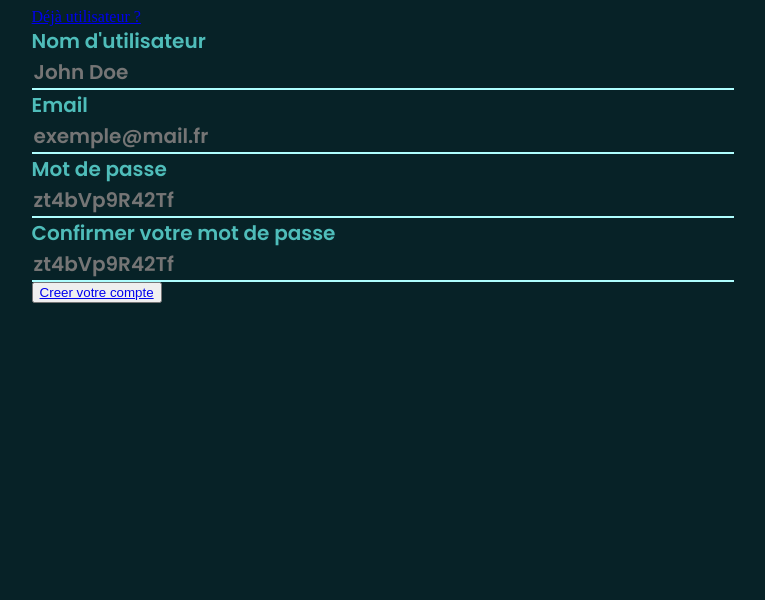
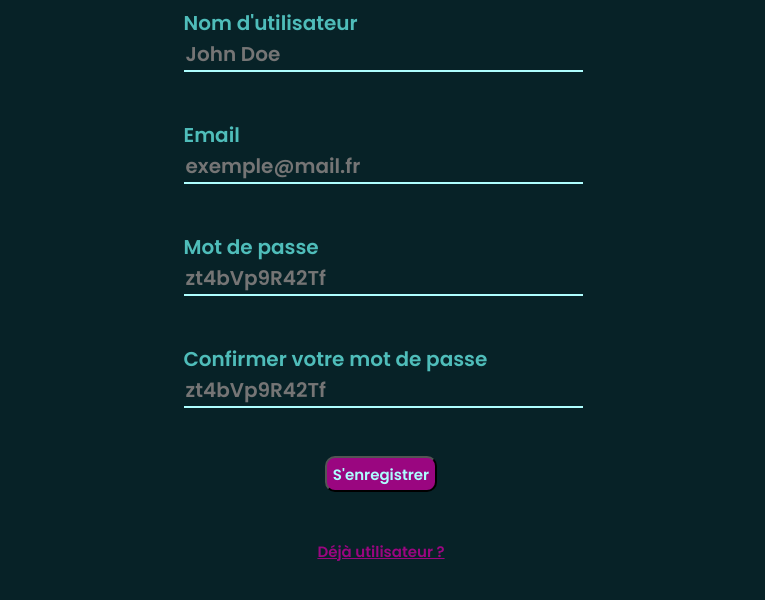
Before and after one commit to charlescosneau/design-system-2022-groupe13, a React (Create React App) app: page /register in a window 1280 px wide. Shown: the top 600 px of the page, without its empty margins (259-1024 px from the left). Built offline with nearby package versions, Linux system fonts and the light colour scheme.

Commit message:
cta styles

```diff
--- a/src/components/CallToAction.jsx
+++ b/src/components/CallToAction.jsx
@@ -1,11 +1,11 @@
 import React from 'react';
 import { Link } from "react-router-dom";
 
-export default function ButtonSubmit(props) {
+export default function CallToAction(props) {
   return (
     <>
-    <button>
-      <Link to={props.link}>{props.text}</Link>
+    <button className={props.ctaClassName}>
+      <Link className={props.ctaLabelClassName} to={props.link}>{props.text}</Link>
     </button>
     </>
   );
--- a/src/components/RouterLink.jsx
+++ b/src/components/RouterLink.jsx
@@ -4,7 +4,7 @@ import { Link } from "react-router-dom";
 export default function RouterLink(props) {
   return (
     <>
-      <Link to={props.to}>{props.text}</Link>
+      <Link className={props.routerLinkClassName} to={props.to}>{props.text}</Link>
     </>
   );
 }
--- a/src/screens/ForgotPassword/components/FormForgotPassword.jsx
+++ b/src/screens/ForgotPassword/components/FormForgotPassword.jsx
@@ -5,10 +5,10 @@ import CallToAction from '../../../components/CallToAction';
 export default function FormForgotPassword() {
   return (
     <>
-      <form action="">
+      <form action="" className="container-input-label content">
         <InputField type="password" id='input-password' placeholder='zt4bVp9R42Tf'  labelValue="Mot de passe" htmlFor="input-password" labelClassName="input-label" />
         <InputField type="password" id='input-password-confirm' placeholder='zt4bVp9R42Tf'  labelValue="Confirmer votre mot de passe" htmlFor="input-password-confirm" labelClassName="input-label" />
-        <CallToAction link="/" text="Changer mot de passe"/>
+        <CallToAction link="/" text="Confirmer" ctaClassName="cta-primary" ctaLabelClassName="cta-primary-label"/>
       </form>
     </>
   )
--- a/src/screens/Login/components/FormLogIn.jsx
+++ b/src/screens/Login/components/FormLogIn.jsx
@@ -9,10 +9,10 @@ export default function FormLogIn() {
       <form action="" className="container-input-label content">
         <InputField type="text" id="input-email" placeholder='exemple@mail.fr' htmlFor="input-email" labelValue="Email" labelClassName="input-label"/>
         <InputField type="password" id='input-password' placeholder='zt4bVp9R42Tf' htmlFor="input-password" labelValue="Mot de passe" labelClassName="input-label" />
-        <div>
-          <CallToAction link="/home" text="Se connecter"/>
-          <RouterLink to="/forgotpassword" text="Mot de passe oublié" />
-          <RouterLink to="register" text="Vous n'avez pas de compte ?" />
+        <CallToAction link="/home" text="Se connecter" ctaClassName="cta-primary" ctaLabelClassName="cta-primary-label"/>
+        <div className='df'>
+          <RouterLink to="register" text="Vous n'avez pas de compte ?" routerLinkClassName="router-link" />
+          <RouterLink to="/forgotpassword" text="Mot de passe oublié" routerLinkClassName="router-link" />
         </div>
       </form>
     </>
--- a/src/screens/Register/components/FormRegister.jsx
+++ b/src/screens/Register/components/FormRegister.jsx
@@ -6,13 +6,15 @@ import RouterLink from '../../../components/RouterLink';
 export default function FormRegister() {
   return (
     <>
-      <form action="">
-        <RouterLink to="/" text="Déjà utilisateur ?" />
+      <form action="" className="container-input-label content">
         <InputField type="text" id='input-username' placeholder="John Doe" labelValue="Nom d'utilisateur" htmlFor="input-username" labelClassName="input-label" />
         <InputField type="text" id="input-email" placeholder='exemple@mail.fr' labelValue="Email" htmlFor="input-email" labelClassName="input-label" />
         <InputField type="password" id='input-password' placeholder='zt4bVp9R42Tf' labelValue="Mot de passe" htmlFor="input-password" labelClassName="input-label" />
         <InputField type="password" id='input-password-confirm' placeholder='zt4bVp9R42Tf' labelValue="Confirmer votre mot de passe" htmlFor="input-password-confirm" labelClassName="input-label" />
-        <CallToAction link="/home" text="Creer votre compte" />
+        <CallToAction link="/home" text="S'enregistrer" ctaClassName="cta-primary" ctaLabelClassName="cta-primary-label" />
+        <div className='df'>
+          <RouterLink to="/" text="Déjà utilisateur ?" routerLinkClassName="router-link" />
+        </div>
       </form>
     </>
   )
--- a/src/styles/components/callToAction.css
+++ b/src/styles/components/callToAction.css
@@ -6,10 +6,9 @@
 }
 
 .cta-primary {
-  width: 200px;
-  height: 50px;
+  height: 4.5vh;
   background-color: var(--primary-cta-color);
-  color: var(--primary-content-color);
+  border-radius: 10px;
 }
 
 .cta-primary:hover {
@@ -30,3 +29,9 @@
 .cta-primary-disabled {
   color: var(--disable-cta-color)
 }
+
+.cta-primary-label {
+  font: 600 15px "Poppins", sans-serif;
+  color: var(--primary-content-color);
+  text-decoration: none;
+}
--- /dev/null
+++ b/src/styles/components/routerLink.css
@@ -0,0 +1,4 @@
+.router-link {
+  font: 600 15px "Poppins", sans-serif;
+  color: var(--primary-cta-color);
+}
--- a/src/styles/mainClass.css
+++ b/src/styles/mainClass.css
@@ -1,5 +1,7 @@
 @import './colors/mainColors.css';
 @import './fonts/mainFonts.css';
+@import './components/callToAction.css';
+@import './components/routerLink.css';
 
 body {
   background-color: var(--primary-bg-color);
@@ -25,11 +27,6 @@ body {
   font: 700 48px "Poppins", sans-serif;
 }
 
-.button-primary {
-  background-color: var(--primary-cta-color);
-  font: 600 22px "Poppins", sans-serif;
-}
-
 input {
   font: 600 20px "Poppins", sans-serif;
   background: transparent;
@@ -46,3 +43,11 @@ input:focus {
 ::-moz-focus-inner {
   border: 0;
 }
+
+.df {
+  display: flex;
+  flex-direction: column;
+  justify-content: center;
+  align-items: center;
+  gap: 1ch;
+}
```
